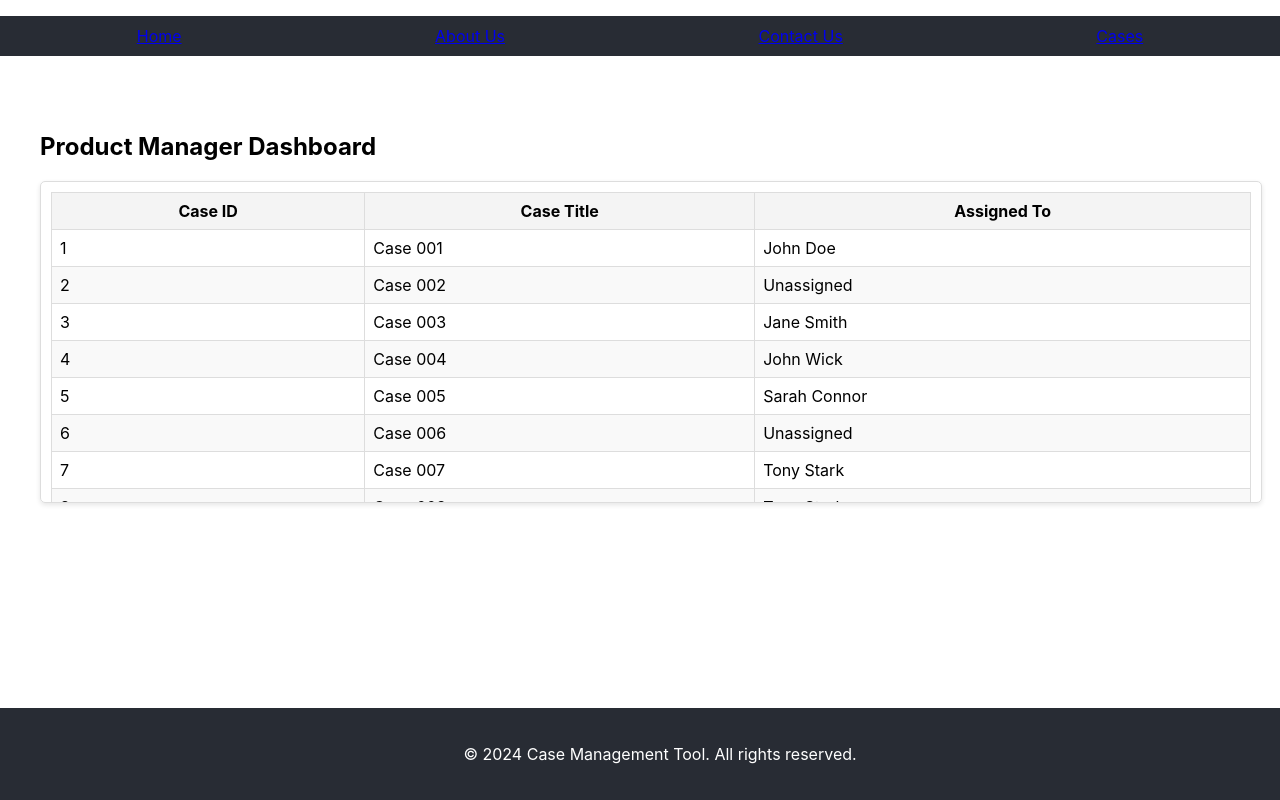
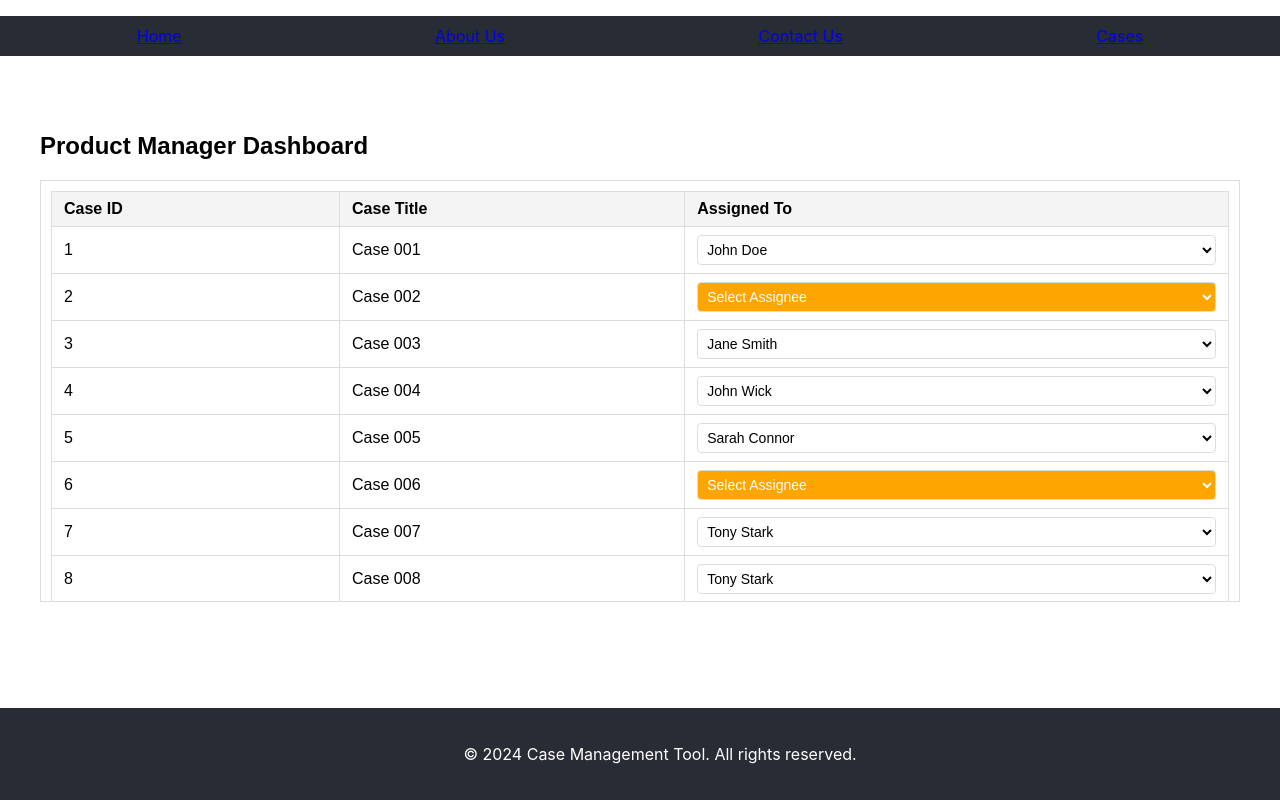
Before and after one commit to anumakramm/case-management-tool, a React (Create React App) app in the folder frontend/: page / in a window 1280 px wide. Built offline with nearby package versions, Linux system fonts and the light colour scheme.

Commit message:
Added Unassigned color, Assign to column has drop down field instead of name now. Cases table is scrollable

```diff
--- a/frontend/src/components/ProductManagerDashboard.css
+++ b/frontend/src/components/ProductManagerDashboard.css
@@ -1,15 +1,14 @@
 /* ProductManagerDashboard.css */
+
 .dashboard-container {
   padding: 20px;
+  font-family: Arial, sans-serif;
 }
 
 .scrollable-table-container {
-    width: 100%;
-    height: 300px; /* Define a fixed height for the scrollable container */
-    overflow-y: auto; /* Enable vertical scrolling */
+  max-height: 400px;
+  overflow-y: auto; /* Enable vertical scroll */
   border: 1px solid #ddd;
-    border-radius: 5px;
-    box-shadow: 0 2px 5px rgba(0, 0, 0, 0.1);
   padding: 10px;
 }
 
@@ -18,17 +17,27 @@
   border-collapse: collapse;
 }
 
-  thead th {
-    background-color: #f4f4f4;
+th, td {
+  padding: 8px 12px;
+  text-align: left;
   border: 1px solid #ddd;
-    padding: 8px;
 }
 
-  tbody td {
-    border: 1px solid #ddd;
-    padding: 8px;
+th {
+  background-color: #f4f4f4;
 }
 
-  tbody tr:nth-child(even) {
-    background-color: #f9f9f9;
+select {
+  width: 100%;
+  padding: 5px;
+  border-radius: 4px;
+  border: 1px solid #ddd;
+  background-color: #fff;
+  font-size: 14px;
 }
+
+/* Style for unassigned cases */
+.unassigned {
+  background-color: orange;
+  color: white;
+}
--- a/frontend/src/components/ProductManagerDashboard.js
+++ b/frontend/src/components/ProductManagerDashboard.js
@@ -1,14 +1,14 @@
 import React, { useState } from 'react';
-import './ProductManagerDashboard.css'; // Make sure this line is present
+import './ProductManagerDashboard.css'; // Ensure the CSS is still imported
 
 const ProductManagerDashboard = () => {
   const [cases, setCases] = useState([
     { id: 1, title: "Case 001", assignedTo: "John Doe" },
     { id: 2, title: "Case 002", assignedTo: null },
     { id: 3, title: "Case 003", assignedTo: "Jane Smith" },
-    { id: 4, title: "Case 004", assignedTo: "John Wick" }, // More cases for scrolling
+    { id: 4, title: "Case 004", assignedTo: "John Wick" },
     { id: 5, title: "Case 005", assignedTo: "Sarah Connor" },
-    { id: 6, title: "Case 006", assignedTo: "Unassigned" },
+    { id: 6, title: "Case 006", assignedTo: null },
     { id: 7, title: "Case 007", assignedTo: "Tony Stark" },
     { id: 8, title: "Case 008", assignedTo: "Tony Stark" },
     { id: 9, title: "Case 009", assignedTo: "Tony Stark" },
@@ -16,6 +16,17 @@ const ProductManagerDashboard = () => {
     { id: 11, title: "Case 011", assignedTo: "Tony Stark" },
     { id: 12, title: "Case 012", assignedTo: "Tony Stark" },
   ]);
+
+  // Available list of assignees
+  const assignees = ["John Doe", "Jane Smith", "John Wick", "Sarah Connor", "Tony Stark"];
+
+  // Handle case assignment update
+  const handleAssigneeChange = (caseId, newAssignee) => {
+    const updatedCases = cases.map((caseItem) =>
+      caseItem.id === caseId ? { ...caseItem, assignedTo: newAssignee } : caseItem
+    );
+    setCases(updatedCases);
+  };
 
   return (
     <div className="dashboard-container">
@@ -34,7 +45,20 @@ const ProductManagerDashboard = () => {
               <tr key={caseItem.id}>
                 <td>{caseItem.id}</td>
                 <td>{caseItem.title}</td>
-                <td>{caseItem.assignedTo ? caseItem.assignedTo : "Unassigned"}</td>
+                <td>
+                  <select
+                    className={caseItem.assignedTo ? '' : 'unassigned'} // Apply 'unassigned' class if no assignee
+                    value={caseItem.assignedTo || ""}
+                    onChange={(e) => handleAssigneeChange(caseItem.id, e.target.value)}
+                  >
+                    <option value="" disabled>Select Assignee</option>
+                    {assignees.map((assignee, index) => (
+                      <option key={index} value={assignee}>
+                        {assignee}
+                      </option>
+                    ))}
+                  </select>
+                </td>
               </tr>
             ))}
           </tbody>
```
Lines whose indentation alone changed are shown as unchanged.
